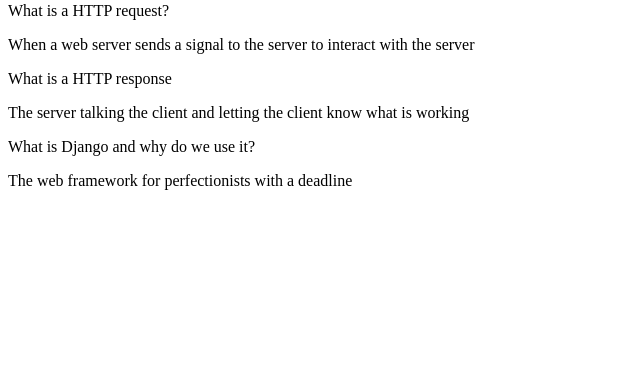
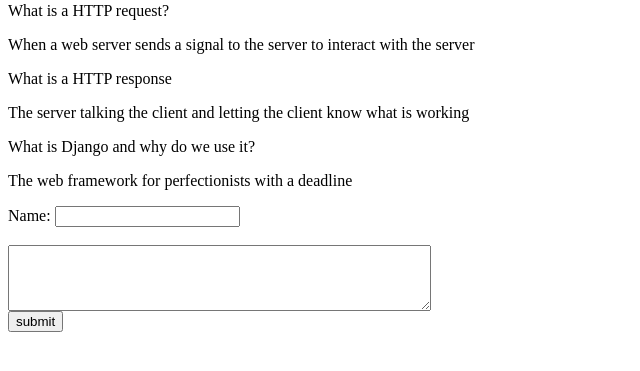
Before and after one commit to ssham94/blog, a Django app: page /article/1 in a window 1280 px wide. Shown: the part 217-588 px from the top of the page, without its empty margins (0-640 px from the left). Run offline with Django 3.2, Linux system fonts and the light colour scheme; data comes from the database, SQL or seed files in the repository; both versions use the stored data as it was after the commit.

Commit message:
completed part 4 of blog

```diff
--- a/blog/admin.py
+++ b/blog/admin.py
@@ -2,3 +2,4 @@ from django.contrib import admin
 from blog.models import *
 
 admin.site.register(Article)
+admin.site.register(Comment)
--- a/blog/models.py
+++ b/blog/models.py
@@ -5,7 +5,16 @@ class Article(models.Model):
     title = models.CharField(max_length= 255)
     body = models.TextField()
     draft = models.BooleanField(default= False)
-    published_date = models.DateTimeField(default=datetime.now(), blank=True)
+    published_date = models.DateTimeField(auto_now_add=True)
 
     def __str__(self):
         return f"{self.title}"
+
+class Comment(models.Model):
+    name = models.CharField(max_length=255)
+    created_at = models.DateTimeField(auto_now_add=True)
+    message = models.TextField()
+    article = models.ForeignKey(Article, on_delete=models.CASCADE, related_name='comments')
+
+    def __str__(self):
+        return f"{self.name}'s comment'"
--- a/blog/templates/article.html
+++ b/blog/templates/article.html
@@ -1,5 +1,27 @@
+{% block content %}
 <h3>{{ article.title }}</h3>
 
 <p>{{ article.published_date }}</p>
 
 <p>{{ article.body|linebreaks }}</p>
+
+<ul>
+    {% for comment in article.comments.all %}
+    <li>
+    <p>{{ comment.name }}</p>
+    <span class="date"><p>{{ comment.created_at }}</p></span>
+    <p>{{ comment.message }}</p>
+    </li>
+    {% endfor %}
+</ul>
+
+<form action="{% url 'create_comment' %}" method="post">
+        {% csrf_token %}
+        <input type="hidden" name="article" value="{{ article.pk }}">
+        Name: <input type="text" name="username">
+        <br><br>
+        <textarea rows="4" cols="50" name="comment" value="Leave comment here"></textarea>
+        <br>
+        <input type="submit" name="submit" value="submit">
+    </form>
+{% endblock %}
--- a/blog/urls.py
+++ b/blog/urls.py
@@ -20,5 +20,6 @@ from django.urls import path
 urlpatterns = [
     path('admin/', admin.site.urls),
     path('home/', home_page),
-    path('article/<int:id>', article)
+    path('article/<int:id>', article),
+    path('comments/new', create_comment, name='create_comment')
 ]
--- a/blog/views.py
+++ b/blog/views.py
@@ -11,3 +11,13 @@ def article(request, id):
     article = Article.objects.get(pk=id)
     context = {'article': article}
     return render(request, 'article.html', context)
+
+def create_comment(request):
+    article_id = request.POST['article']
+    article = Article.objects.filter(id=article_id)[0]
+    name = request.POST['username']
+    comment = request.POST['comment']
+    new_comment = Comment(name=name, message=comment, article = article)
+    new_comment.save()
+    context = {'article': article}
+    return render(request, 'article.html', context)
```
Also changed, not shown: blog/migrations/0003_auto_20190801_1414.py (added), blog/migrations/0004_auto_20190801_1418.py (added), blog/migrations/0005_auto_20190801_1420.py (added), blog/migrations/0006_auto_20190801_1422.py (added), blog/migrations/0007_auto_20190801_1423.py (added), db.sqlite3.
